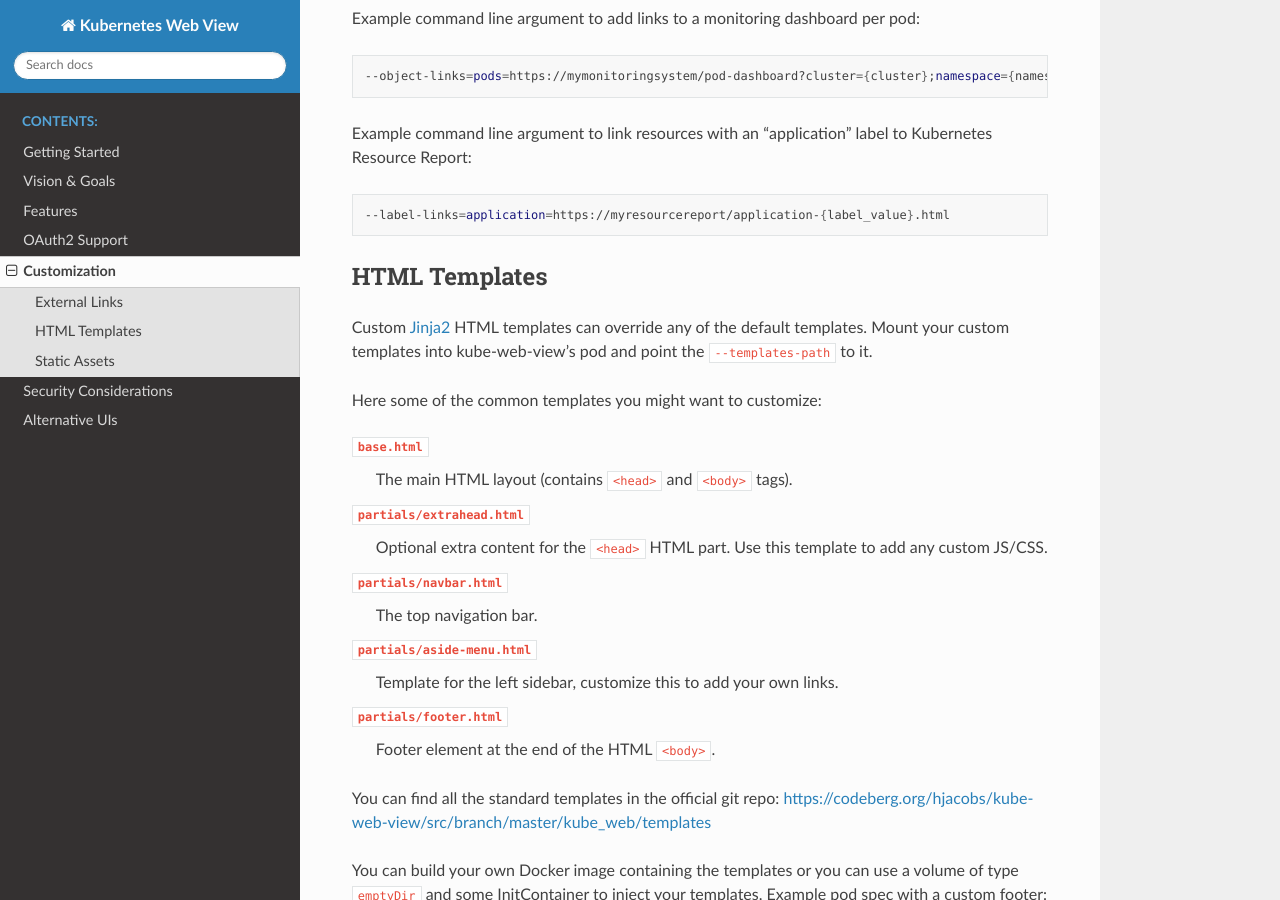
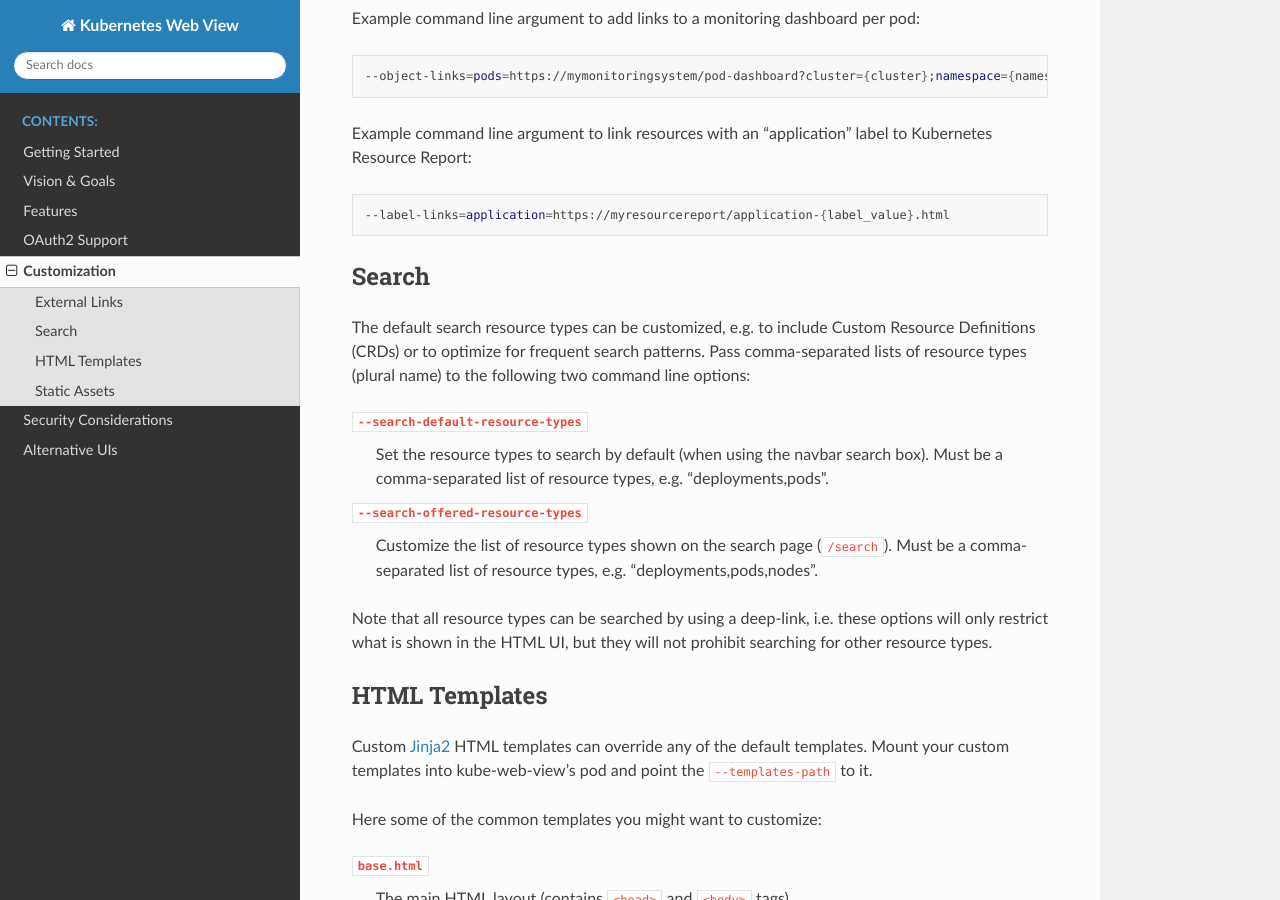
Before and after one commit to hjacobs/kube-web-view, a Sphinx documentation site: the page built from docs/customization.rst, in a window 1280 px wide and 900 px high, scrolled down 942 px. Built offline with Sphinx 7.4.7 and the Read the Docs theme 2.0.0, drawn with Linux system fonts in a browser that asks for light colours.

Commit message:
document search options

```diff
--- a/docs/customization.rst
+++ b/docs/customization.rst
@@ -39,6 +39,19 @@ Example command line argument to link resources with an "application" label to K
 .. code-block:: bash
 
     --label-links=application=https://myresourcereport/application-{label_value}.html
+
+Search
+======
+
+The default search resource types can be customized, e.g. to include Custom Resource Definitions (CRDs) or to optimize for frequent search patterns.
+Pass comma-separated lists of resource types (plural name) to the following two command line options:
+
+``--search-default-resource-types``
+    Set the resource types to search by default (when using the navbar search box). Must be a comma-separated list of resource types, e.g. "deployments,pods".
+``--search-offered-resource-types``
+    Customize the list of resource types shown on the search page (``/search``). Must be a comma-separated list of resource types, e.g. "deployments,pods,nodes".
+
+Note that all resource types can be searched by using a deep-link, i.e. these options will only restrict what is shown in the HTML UI, but they will not prohibit searching for other resource types.
 
 
 HTML Templates
```
